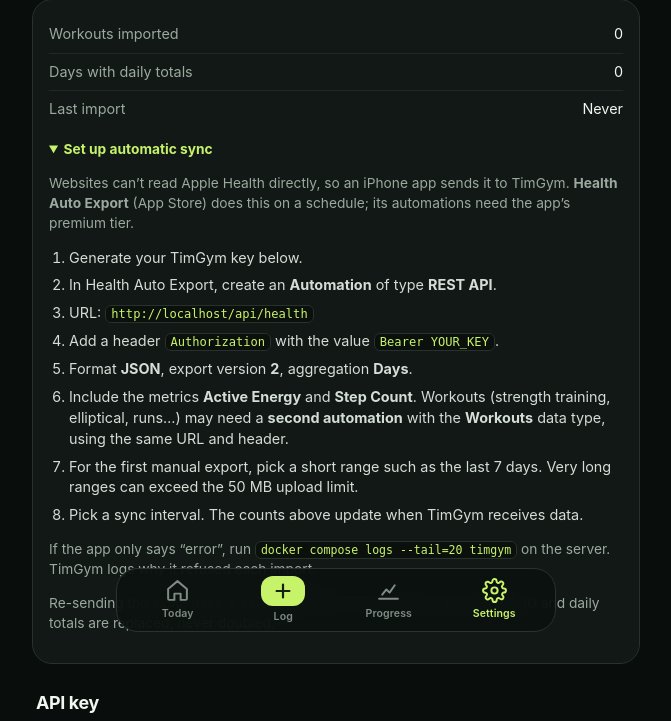
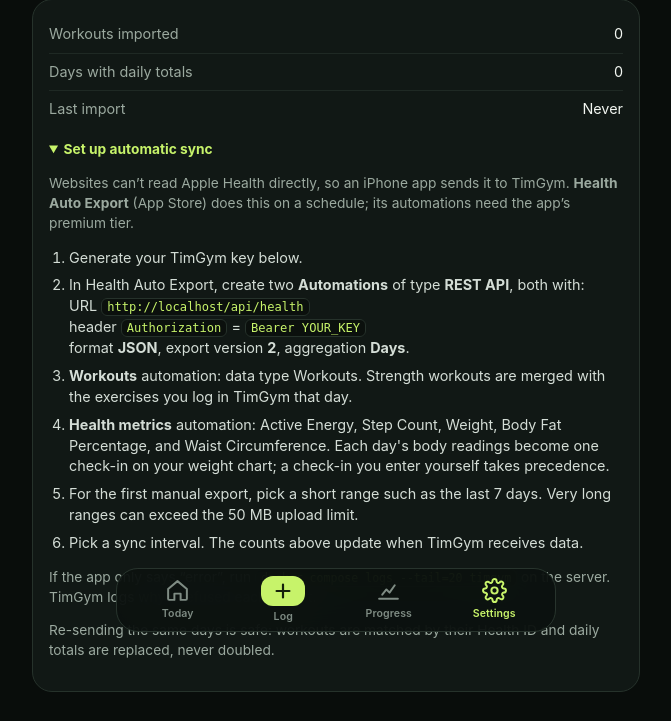
Before and after one commit to timoteicioaba/TimGym, a Flask app: page /settings in a window 1280 px wide, after a click on "Set up automatic sync". Shown: the part 152-873 px from the top of the page, without its empty margins (304-975 px from the left). Run offline with Flask 3, Linux system fonts and the light colour scheme; the visitor is signed in with stand-in values (Sample User, id 1); data comes from the database, SQL or seed files in the repository; data that the repository does not hold is empty.

Commit message:
Merge Apple Health strength workouts with logged sessions; import body data
A strength-type Apple Health workout and the exercises logged in TimGym
on the same day now show as one session with Apple's duration and
calories next to the sets, instead of two entries. With several on one
day, each log pairs with the workout it was saved closest to. Matching
happens at display time, so it works in either sync order and changes
no stored data. Matched workouts no longer count as separate activity
in the week strip or session count; Progress notes how many exercises
were logged for each.

The health metrics export can now carry Weight, Body Fat Percentage,
and Waist Circumference. Each day's readings become one check-in
(averaged, units converted, body fat fractions turned into percent),
updated in place on re-sync; a check-in entered in TimGym takes
precedence. Settings describes the two-automation setup.

Co-Authored-By: Claude Opus 5.5 <noreply@anthropic.com>
Claude-Session: https://claude.ai/code/session_01XcRuwRsYAPtavtKouZJaKv

```diff
--- a/app.py
+++ b/app.py
@@ -6,7 +6,7 @@ import secrets
 import sqlite3
 import sys
 import uuid
-from datetime import date, datetime, timedelta
+from datetime import date, datetime, timedelta, timezone
 from functools import wraps
 from getpass import getpass
 from pathlib import Path
@@ -148,7 +148,8 @@ def initialize_db():
                 "session_id": "TEXT",
                 "sets_json": "TEXT",
             },
-            "measurements": {"user_id": "INTEGER REFERENCES users(id)"},
+            # source is 'apple_health' for imported check-ins, NULL for ones entered in TimGym.
+            "measurements": {"user_id": "INTEGER REFERENCES users(id)", "source": "TEXT"},
         }.items():
             existing = {row["name"] for row in db.execute(f"PRAGMA table_info({table})")}
             for name, definition in columns.items():
@@ -371,7 +372,9 @@ def gym_sessions(db, user_id, since=None, limit=None):
     sessions = {}
     for row in db.execute(query, params):
         key = row["session_id"] or f'day:{row["workout_date"]}'
-        session_entry = sessions.setdefault(key, {"kind": "gym", "date": row["workout_date"], "exercises": [], "sets": 0, "volume": 0.0})
+        session_entry = sessions.setdefault(key, {"kind": "gym", "date": row["workout_date"], "exercises": [], "sets": 0,
+                                                   "volume": 0.0, "logged_at": row["created_at"], "health": None})
+        session_entry["logged_at"] = min(session_entry["logged_at"], row["created_at"])
         sets = row_sets(row)
         session_entry["exercises"].append({"name": row["exercise"], "summary": summarize_sets(sets), "notes": row["notes"]})
         session_entry["sets"] += len(sets)
@@ -382,6 +385,48 @@ def gym_sessions(db, user_id, since=None, limit=None):
     for entry in sessions.values():
         entry["exercises"].reverse()  # in the order they were logged
     return list(sessions.values())
+
+
+STRENGTH_ACTIVITY_WORDS = ("strength", "core training", "cross training", "functional", "hiit", "high intensity")
+
+
+def is_strength_activity(name):
+    lowered = (name or "").casefold()
+    return any(word in lowered for word in STRENGTH_ACTIVITY_WORDS)
+
+
+def _aware(value, assume_tz):
+    moment = datetime.fromisoformat(value)
+    return moment if moment.tzinfo else moment.replace(tzinfo=assume_tz)
+
+
+def link_health_to_gym(gym, health):
+    """Pair each logged gym session with the Apple Health strength workout recorded for it.
+
+    A gym session matches a strength-type workout on the same date. When a day has
+    several, each log goes to the workout it was saved closest to (logs are usually
+    saved during or soon after the workout). Returns the health workouts left over.
+    """
+    local = LOCAL_TZ or timezone.utc
+    unmatched = list(health)
+    for session_entry in sorted(gym, key=lambda entry: entry["logged_at"]):
+        candidates = [w for w in unmatched if w["date"] == session_entry["date"] and is_strength_activity(w["activity"])]
+        if not candidates:
+            continue
+        logged = _aware(session_entry["logged_at"].replace(" ", "T"), timezone.utc)
+
+        def distance(workout):
+            start = _aware(workout["started_at"], local)
+            end = start + timedelta(seconds=workout["duration_s"] or 0)
+            if start - timedelta(minutes=30) <= logged <= end + timedelta(hours=4):
+                return timedelta(0), abs(logged - end)
+            return abs(logged - end), timedelta(0)
+
+        match = min(candidates, key=distance)
+        session_entry["health"] = match
+        match["linked_exercises"] = len(session_entry["exercises"])
+        unmatched.remove(match)
+    return unmatched
 
 
 def health_workouts(db, user_id, since=None, limit=None):
@@ -449,8 +494,10 @@ def index():
     monday = today - timedelta(days=today.weekday())
     week_gym = gym_sessions(db, user_id, since=monday)
     week_health = health_workouts(db, user_id, since=monday)
+    week_other = link_health_to_gym(week_gym, week_health)
     gym_days = {entry["date"] for entry in week_gym}
-    health_days = {entry["date"] for entry in week_health}
+    # A strength workout matched to a gym log is the same session, not extra activity.
+    health_days = {entry["date"] for entry in week_other}
     week = []
     for offset in range(7):
         day = monday + timedelta(days=offset)
@@ -481,13 +528,16 @@ def index():
     week_kcal = sum(item["value"] or 0 for day, item in zip(last7, kcal_by_day) if day >= monday)
     steps_today = daily.get((today.isoformat(), "steps"))
 
-    timeline = gym_sessions(db, user_id, limit=6) + health_workouts(db, user_id, limit=6)
-    timeline.sort(key=lambda entry: (entry["date"], entry.get("started_at") or ""), reverse=True)
+    recent_gym = gym_sessions(db, user_id, limit=6)
+    oldest = min((date.fromisoformat(entry["date"]) for entry in recent_gym), default=None)
+    recent_health = health_workouts(db, user_id, since=oldest) if oldest else health_workouts(db, user_id, limit=6)
+    timeline = recent_gym + link_health_to_gym(recent_gym, recent_health)
+    timeline.sort(key=lambda entry: (entry["date"], entry.get("started_at") or (entry.get("health") or {}).get("started_at") or ""), reverse=True)
     latest_weight, weight_change = body_weight_summary(db, user_id)
     week_minutes = round(sum(entry["duration_s"] or 0 for entry in week_health) / 60)
     return render_template(
         "overview.html", tab="home", today=today, week=week,
-        week_minutes=week_minutes, week_health_count=len(week_health),
+        week_minutes=week_minutes, week_session_count=len(week_gym) + len(week_other),
         week_days=len(gym_days | health_days), week_sets=sum(entry["sets"] for entry in week_gym),
         week_volume=sum(entry["volume"] for entry in week_gym), week_kcal=week_kcal,
         has_health=bool(daily_rows or health_week_kcal) or has_health_data(db, user_id),
@@ -561,11 +611,14 @@ def progress():
         chart_min = chart_max = None
         polyline = ""
     latest_weight, weight_change = body_weight_summary(db, user_id)
+    activities = health_workouts(db, user_id, limit=20)
+    if activities:
+        link_health_to_gym(gym_sessions(db, user_id, since=date.fromisoformat(activities[-1]["date"])), activities)
     return render_template(
         "progress.html", tab="progress", lift_charts=lift_progression(db, user_id),
         measurements=measurements, chart_points=chart_points, chart_min=chart_min, chart_max=chart_max,
         chart_polyline=polyline, latest_weight=latest_weight, weight_change=weight_change,
-        activities=health_workouts(db, user_id, limit=20),
+        activities=activities,
     )
 
 
@@ -681,6 +734,11 @@ def add_measurement():
         waist = number(request.form.get("waist_cm"), "Waist", 500)
         chest = number(request.form.get("chest_cm"), "Chest", 500)
         hips = number(request.form.get("hips_cm"), "Hips", 500)
+        # A check-in entered here replaces the Apple Health reading for that day.
+        get_db().execute(
+            "DELETE FROM measurements WHERE user_id = ? AND measured_on = ? AND source = 'apple_health'",
+            (g.user["id"], measured_on),
+        )
         get_db().execute(
             "INSERT INTO measurements (user_id, measured_on, weight_kg, body_fat_pct, waist_cm, chest_cm, hips_cm) VALUES (?, ?, ?, ?, ?, ?, ?)",
             (g.user["id"], measured_on, weight, body_fat, waist, chest, hips),
@@ -870,6 +928,35 @@ def api_add_workout():
         return {"error": str(exc)}, 400
 
 
+def save_health_measurements(db, user_id, body):
+    """Store one Apple Health check-in per day, updated in place on re-sync.
+    A check-in entered in TimGym for the same day takes precedence."""
+    saved = 0
+    for day, values in sorted(body.items()):
+        rows = db.execute(
+            "SELECT id, source, weight_kg FROM measurements WHERE user_id = ? AND measured_on = ?", (user_id, day)
+        ).fetchall()
+        if any(row["source"] != "apple_health" for row in rows):
+            continue
+        existing = rows[0] if rows else None
+        weight = values.get("weight_kg", existing["weight_kg"] if existing else None)
+        if weight is None:
+            continue  # a check-in needs a body weight
+        if existing:
+            db.execute(
+                """UPDATE measurements SET weight_kg = ?, body_fat_pct = COALESCE(?, body_fat_pct),
+                   waist_cm = COALESCE(?, waist_cm) WHERE id = ?""",
+                (weight, values.get("body_fat_pct"), values.get("waist_cm"), existing["id"]),
+            )
+        else:
+            db.execute(
+                "INSERT INTO measurements (user_id, measured_on, weight_kg, body_fat_pct, waist_cm, source) VALUES (?, ?, ?, ?, ?, 'apple_health')",
+                (user_id, day, weight, values.get("body_fat_pct"), values.get("waist_cm")),
+            )
+        saved += 1
+    return saved
+
+
 @app.post("/api/health")
 @api_key_required
 def api_import_health():
@@ -900,8 +987,10 @@ def api_import_health():
            ON CONFLICT (user_id, day, metric) DO UPDATE SET value = excluded.value, updated_at = CURRENT_TIMESTAMP""",
         [(user_id, day, metric, value) for (day, metric), value in imported["daily"].items()],
     )
+    body_saved = save_health_measurements(db, user_id, imported["body"])
     summary = {
         "workouts_received": imported["received"]["workouts"],
+        "measurements_saved": body_saved,
         "workouts_saved": len(imported["workouts"]),
         "days_saved": len({day for day, _metric in imported["daily"]}),
         "metrics_received": imported["received"]["metrics"],
--- a/static/app.css
+++ b/static/app.css
@@ -41,10 +41,12 @@ a.row:active,.row.tappable:active{background:#ffffff08}
 .row-icon svg{width:20px;height:20px;stroke:currentColor;fill:none;stroke-width:2;stroke-linecap:round;stroke-linejoin:round}
 .row-main{flex:1;min-width:0}
 .row-title{display:block;font-weight:650;font-size:.96rem;overflow:hidden;text-overflow:ellipsis;white-space:nowrap}
+.row-title.wrap{white-space:normal}
 .row-sub{display:block;color:var(--muted);font-size:.8rem;margin-top:2px;overflow-wrap:anywhere}
 .row-end{flex:0 0 auto;text-align:right;font-size:.82rem;color:var(--muted)}
 .row-end strong{display:block;color:var(--text);font-size:.95rem}
 .chevron{flex:0 0 auto;width:8px;height:8px;border-right:2px solid #56625a;border-top:2px solid #56625a;transform:rotate(45deg);margin-left:2px}
+.health-badge{display:inline-block;padding:1px 6px;margin-right:4px;border-radius:6px;background:#1a2b38;color:var(--blue);font-size:.68rem;font-weight:700;vertical-align:1px}
 .trend-up{color:var(--accent)}.trend-down{color:#ff9c8a}
 .session-exercises{margin:6px 0 0;padding:0;list-style:none}
 .session-exercises li{display:flex;justify-content:space-between;gap:10px;font-size:.84rem;padding:2px 0;color:#d4ddd6}
--- a/templates/progress.html
+++ b/templates/progress.html
@@ -36,7 +36,7 @@
   {% for row in measurements %}
   <div class="row">
     <div class="row-main"><span class="row-title">{{ "%.1f"|format(row.weight_kg) }} kg{% if row.body_fat_pct is not none %} <span class="muted">· {{ "%.1f"|format(row.body_fat_pct) }}% fat</span>{% endif %}</span>
-      <span class="row-sub">{{ row.measured_on|relative_day }}{% for label, value in [('Waist',row.waist_cm),('Chest',row.chest_cm),('Hips',row.hips_cm)] %}{% if value is not none %} · {{ label }} {{ "%.1f"|format(value) }} cm{% endif %}{% endfor %}</span></div>
+      <span class="row-sub">{% if row.source == "apple_health" %}<span class="health-badge">Apple Health</span> {% endif %}{{ row.measured_on|relative_day }}{% for label, value in [('Waist',row.waist_cm),('Chest',row.chest_cm),('Hips',row.hips_cm)] %}{% if value is not none %} · {{ label }} {{ "%.1f"|format(value) }} cm{% endif %}{% endfor %}</span></div>
   </div>
   {% endfor %}
 </div>
@@ -49,7 +49,7 @@
   <div class="row">
     <span class="row-icon health"><svg viewBox="0 0 24 24" aria-hidden="true"><path d="M3 12h4l3-8 4 16 3-8h4"/></svg></span>
     <div class="row-main"><span class="row-title">{{ entry.activity }}</span>
-      <span class="row-sub">{{ entry.date|relative_day }}{% if entry.duration_s %} · {{ entry.duration_s|duration }}{% endif %}{% if entry.distance_km %} · {{ "%.2f"|format(entry.distance_km) }} km{% endif %}</span></div>
+      <span class="row-sub">{{ entry.date|relative_day }}{% if entry.duration_s %} · {{ entry.duration_s|duration }}{% endif %}{% if entry.distance_km %} · {{ "%.2f"|format(entry.distance_km) }} km{% endif %}{% if entry.linked_exercises %} · {{ entry.linked_exercises }} exercise{{ "" if entry.linked_exercises == 1 else "s" }} logged{% endif %}</span></div>
     {% if entry.active_kcal %}<div class="row-end"><strong>{{ entry.active_kcal|round|int }}</strong>kcal</div>{% endif %}
   </div>
   {% endfor %}
--- a/templates/settings.html
+++ b/templates/settings.html
@@ -21,8 +21,8 @@
   {% for item in imports %}
   <div class="kv" style="display:block">
     <div style="display:flex;justify-content:space-between;gap:10px"><span>{{ item.received_at[:16] }} UTC</span>
-      <span>{{ item.workouts_saved }} workout{{ "" if item.workouts_saved == 1 else "s" }} · {{ item.days_saved }} day{{ "" if item.days_saved == 1 else "s" }}</span></div>
-    {% if item.workouts_received == 0 %}<p class="muted" style="margin:4px 0 0">No workouts were included in this export. In Health Auto Export, make sure workouts are part of an automation; they may need their own automation with the Workouts data type.</p>{% endif %}
+      <span>{{ item.workouts_saved }} workout{{ "" if item.workouts_saved == 1 else "s" }} · {{ item.days_saved }} day{{ "" if item.days_saved == 1 else "s" }}{% if item.measurements_saved %} · {{ item.measurements_saved }} check-in{{ "" if item.measurements_saved == 1 else "s" }}{% endif %}</span></div>
+    {% if item.workouts_received == 0 and not item.metrics_received %}<p class="muted" style="margin:4px 0 0">This export was empty. Check the automation's date range and selected data.</p>{% endif %}
     {% if item.skipped_reasons %}<p class="muted" style="margin:4px 0 0;color:var(--warn)">Skipped {{ item.skipped }}: {{ item.skipped_reasons|join("; ") }}</p>{% endif %}
   </div>
   {% endfor %}
@@ -32,11 +32,12 @@
     <p class="muted">Websites can’t read Apple Health directly, so an iPhone app sends it to TimGym. <strong>Health Auto Export</strong> (App Store) does this on a schedule; its automations need the app’s premium tier.</p>
     <ol class="steps">
       <li>Generate your TimGym key below{% if has_key %} (or use the one you already set up){% endif %}.</li>
-      <li>In Health Auto Export, create an <strong>Automation</strong> of type <strong>REST API</strong>.</li>
-      <li>URL: <code>{{ health_url }}</code></li>
-      <li>Add a header <code>Authorization</code> with the value <code>Bearer YOUR_KEY</code>.</li>
-      <li>Format <strong>JSON</strong>, export version <strong>2</strong>, aggregation <strong>Days</strong>.</li>
-      <li>Include the metrics <strong>Active Energy</strong> and <strong>Step Count</strong>. Workouts (strength training, elliptical, runs…) may need a <strong>second automation</strong> with the <strong>Workouts</strong> data type, using the same URL and header.</li>
+      <li>In Health Auto Export, create two <strong>Automations</strong> of type <strong>REST API</strong>, both with:
+        <br>URL <code>{{ health_url }}</code>
+        <br>header <code>Authorization</code> = <code>Bearer YOUR_KEY</code>
+        <br>format <strong>JSON</strong>, export version <strong>2</strong>, aggregation <strong>Days</strong>.</li>
+      <li><strong>Workouts</strong> automation: data type Workouts. Strength workouts are merged with the exercises you log in TimGym that day.</li>
+      <li><strong>Health metrics</strong> automation: Active Energy, Step Count, Weight, Body Fat Percentage, and Waist Circumference. Each day's body readings become one check-in on your weight chart; a check-in you enter yourself takes precedence.</li>
       <li>For the first manual export, pick a short range such as the last 7 days. Very long ranges can exceed the 50 MB upload limit.</li>
       <li>Pick a sync interval. The counts above update when TimGym receives data.</li>
     </ol>
```
Also changed, not shown: health_import.py (+53 -3 lines), templates/overview.html (+6 -1 lines), tests/test_api.py (+20 -0 lines), tests/test_health_import.py (+18 -0 lines), tests/test_sessions.py (added, +55 -0 lines), README.md.
